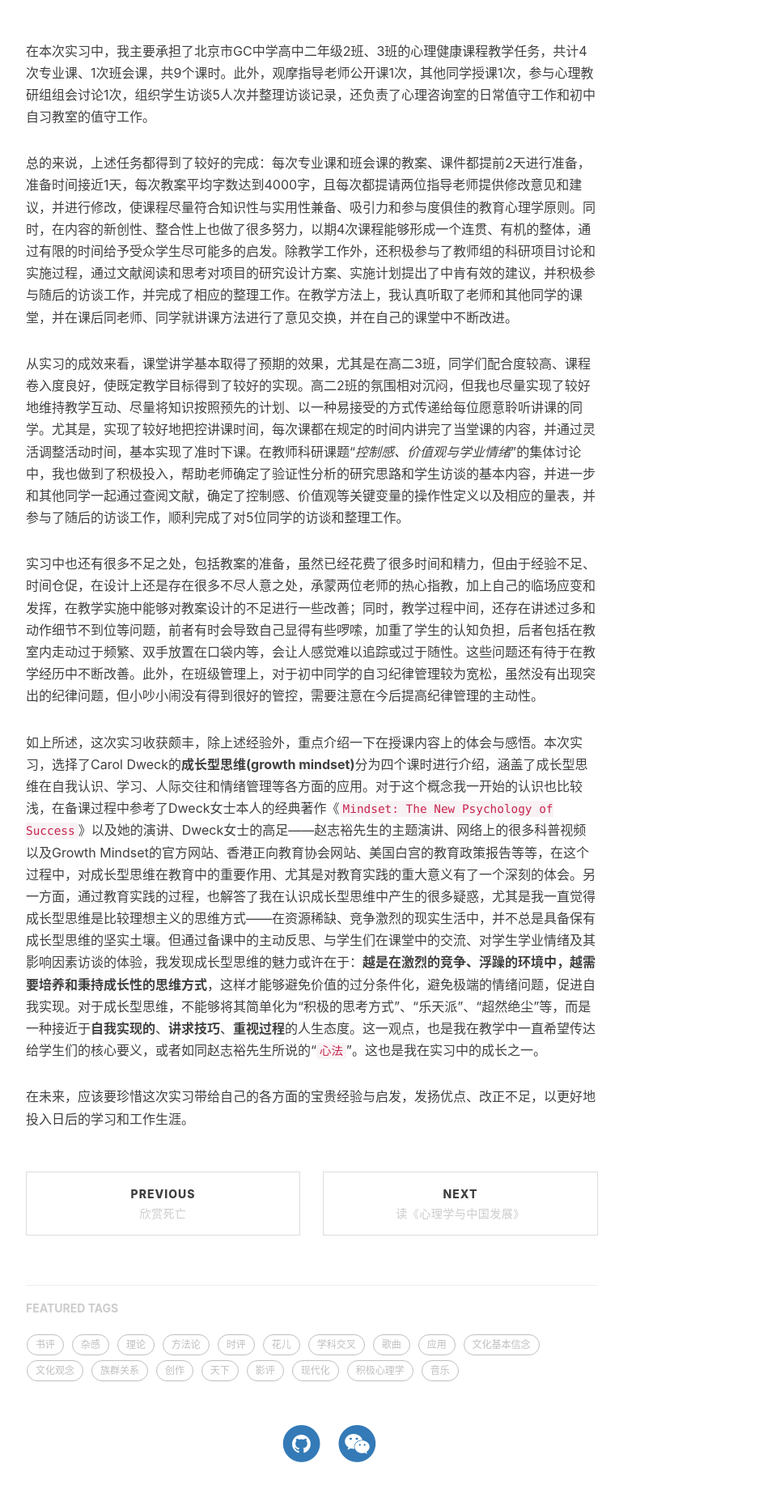
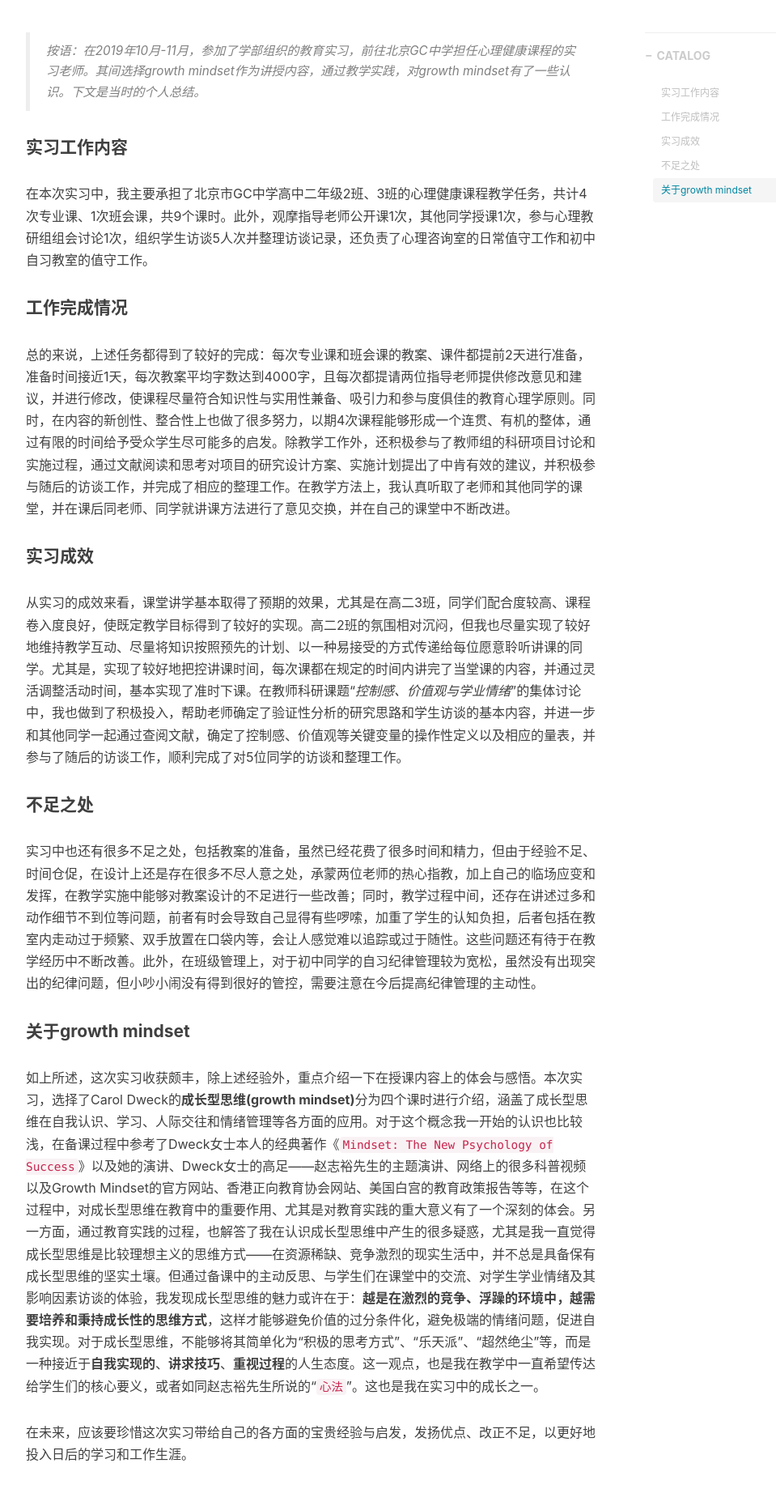
Before and after one commit to YuenTsheh/YuenTsheh.github.io, a Jekyll site: the page built from _posts/someThinkings/2019-11-06-教育实习总结.md, in a window 1280 px wide. Shown: the part 457-2301 px from the top of the page at 81% size, without its empty margins (233-1192 px from the left). Built offline with Jekyll 4.4.1, drawn with Linux system fonts in a browser that asks for light colours; nearby versions of some CDN libraries; our own code applies the rules of GitHub Pages for plain Markdown files; comment, search, counter and statistics services are not loaded.

Commit message:
2020/07/14   23:23:57.61 AutoCommit.bat by YuenTsheh

```diff
--- a/_posts/someThinkings/2019-11-06-教育实习总结.md
+++ b/_posts/someThinkings/2019-11-06-教育实习总结.md
@@ -3,16 +3,20 @@
 - growth mindset
 - 杂感
 - 积极心理学
-header-img: "img/2019-11-06-01.img"
+header-img: "img/2019-11-06-01.jpg"
+catalog: true
 ---
+> 按语：在2019年10月-11月，参加了学部组织的教育实习，前往北京GC中学担任心理健康课程的实习老师。其间选择growth mindset作为讲授内容，通过教学实践，对growth mindset有了一些认识。下文是当时的个人总结。
+
+#### 实习工作内容
 在本次实习中，我主要承担了北京市GC中学高中二年级2班、3班的心理健康课程教学任务，共计4次专业课、1次班会课，共9个课时。此外，观摩指导老师公开课1次，其他同学授课1次，参与心理教研组组会讨论1次，组织学生访谈5人次并整理访谈记录，还负责了心理咨询室的日常值守工作和初中自习教室的值守工作。
-
+#### 工作完成情况
 总的来说，上述任务都得到了较好的完成：每次专业课和班会课的教案、课件都提前2天进行准备，准备时间接近1天，每次教案平均字数达到4000字，且每次都提请两位指导老师提供修改意见和建议，并进行修改，使课程尽量符合知识性与实用性兼备、吸引力和参与度俱佳的教育心理学原则。同时，在内容的新创性、整合性上也做了很多努力，以期4次课程能够形成一个连贯、有机的整体，通过有限的时间给予受众学生尽可能多的启发。除教学工作外，还积极参与了教师组的科研项目讨论和实施过程，通过文献阅读和思考对项目的研究设计方案、实施计划提出了中肯有效的建议，并积极参与随后的访谈工作，并完成了相应的整理工作。在教学方法上，我认真听取了老师和其他同学的课堂，并在课后同老师、同学就讲课方法进行了意见交换，并在自己的课堂中不断改进。
-
+#### 实习成效
 从实习的成效来看，课堂讲学基本取得了预期的效果，尤其是在高二3班，同学们配合度较高、课程卷入度良好，使既定教学目标得到了较好的实现。高二2班的氛围相对沉闷，但我也尽量实现了较好地维持教学互动、尽量将知识按照预先的计划、以一种易接受的方式传递给每位愿意聆听讲课的同学。尤其是，实现了较好地把控讲课时间，每次课都在规定的时间内讲完了当堂课的内容，并通过灵活调整活动时间，基本实现了准时下课。在教师科研课题“_控制感、价值观与学业情绪_”的集体讨论中，我也做到了积极投入，帮助老师确定了验证性分析的研究思路和学生访谈的基本内容，并进一步和其他同学一起通过查阅文献，确定了控制感、价值观等关键变量的操作性定义以及相应的量表，并参与了随后的访谈工作，顺利完成了对5位同学的访谈和整理工作。
-
+#### 不足之处
 实习中也还有很多不足之处，包括教案的准备，虽然已经花费了很多时间和精力，但由于经验不足、时间仓促，在设计上还是存在很多不尽人意之处，承蒙两位老师的热心指教，加上自己的临场应变和发挥，在教学实施中能够对教案设计的不足进行一些改善；同时，教学过程中间，还存在讲述过多和动作细节不到位等问题，前者有时会导致自己显得有些啰嗦，加重了学生的认知负担，后者包括在教室内走动过于频繁、双手放置在口袋内等，会让人感觉难以追踪或过于随性。这些问题还有待于在教学经历中不断改善。此外，在班级管理上，对于初中同学的自习纪律管理较为宽松，虽然没有出现突出的纪律问题，但小吵小闹没有得到很好的管控，需要注意在今后提高纪律管理的主动性。
-
+#### 关于growth mindset
 如上所述，这次实习收获颇丰，除上述经验外，重点介绍一下在授课内容上的体会与感悟。本次实习，选择了Carol Dweck的**成长型思维(growth mindset)**分为四个课时进行介绍，涵盖了成长型思维在自我认识、学习、人际交往和情绪管理等各方面的应用。对于这个概念我一开始的认识也比较浅，在备课过程中参考了Dweck女士本人的经典著作《`Mindset: The New Psychology of Success`》以及她的演讲、Dweck女士的高足——赵志裕先生的主题演讲、网络上的很多科普视频以及Growth Mindset的官方网站、香港正向教育协会网站、美国白宫的教育政策报告等等，在这个过程中，对成长型思维在教育中的重要作用、尤其是对教育实践的重大意义有了一个深刻的体会。另一方面，通过教育实践的过程，也解答了我在认识成长型思维中产生的很多疑惑，尤其是我一直觉得成长型思维是比较理想主义的思维方式——在资源稀缺、竞争激烈的现实生活中，并不总是具备保有成长型思维的坚实土壤。但通过备课中的主动反思、与学生们在课堂中的交流、对学生学业情绪及其影响因素访谈的体验，我发现成长型思维的魅力或许在于：**越是在激烈的竞争、浮躁的环境中，越需要培养和秉持成长性的思维方式**，这样才能够避免价值的过分条件化，避免极端的情绪问题，促进自我实现。对于成长型思维，不能够将其简单化为“积极的思考方式”、“乐天派”、“超然绝尘”等，而是一种接近于**自我实现的**、**讲求技巧**、**重视过程**的人生态度。这一观点，也是我在教学中一直希望传达给学生们的核心要义，或者如同赵志裕先生所说的“`心法`”。这也是我在实习中的成长之一。
 
 在未来，应该要珍惜这次实习带给自己的各方面的宝贵经验与启发，发扬优点、改正不足，以更好地投入日后的学习和工作生涯。
```
